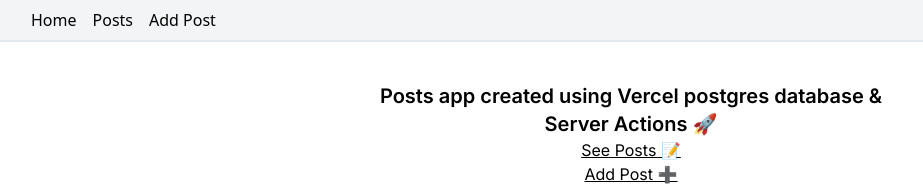
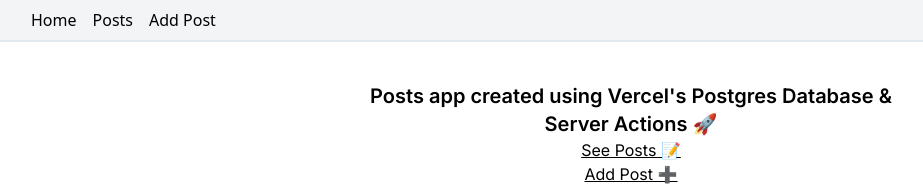
Before and after one commit to Aditya6101/next13-server-actions, a Next.js app: page / in a window 1280 px wide. Shown: the top 188 px of the page, without its empty margins (9-932 px from the left). Built offline with nearby package versions, Linux system fonts and the light colour scheme.

Commit message:
change text.

```diff
--- a/app/page.tsx
+++ b/app/page.tsx
@@ -4,7 +4,7 @@ export default async function Home() {
   return (
     <div className="flex flex-col min-h-screen pt-10 text-center">
       <h3 className="text-xl font-semibold max-w-[40ch] mx-auto">
-        Posts app created using Vercel postgres database & Server Actions 🚀
+        Posts app created using Vercel's Postgres Database & Server Actions 🚀
       </h3>
 
       <Link href="/posts" className="underline">
```
